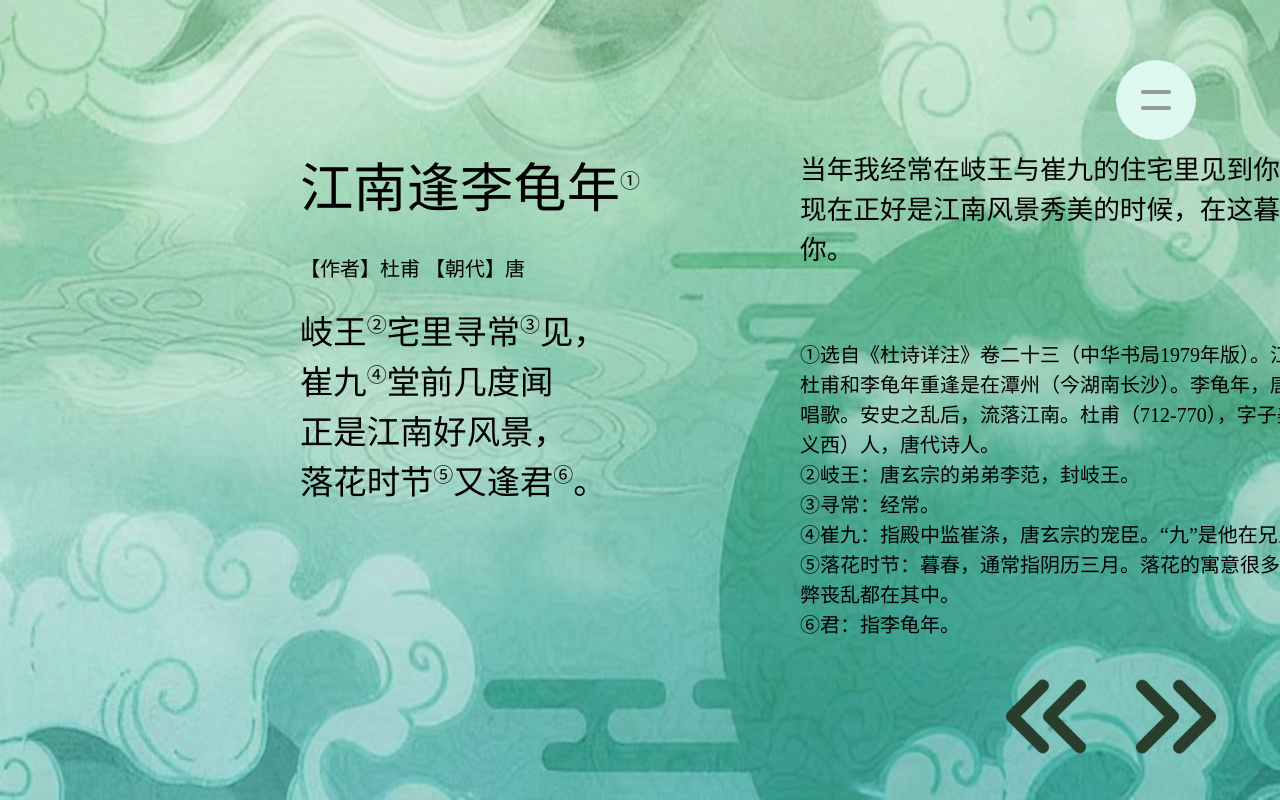
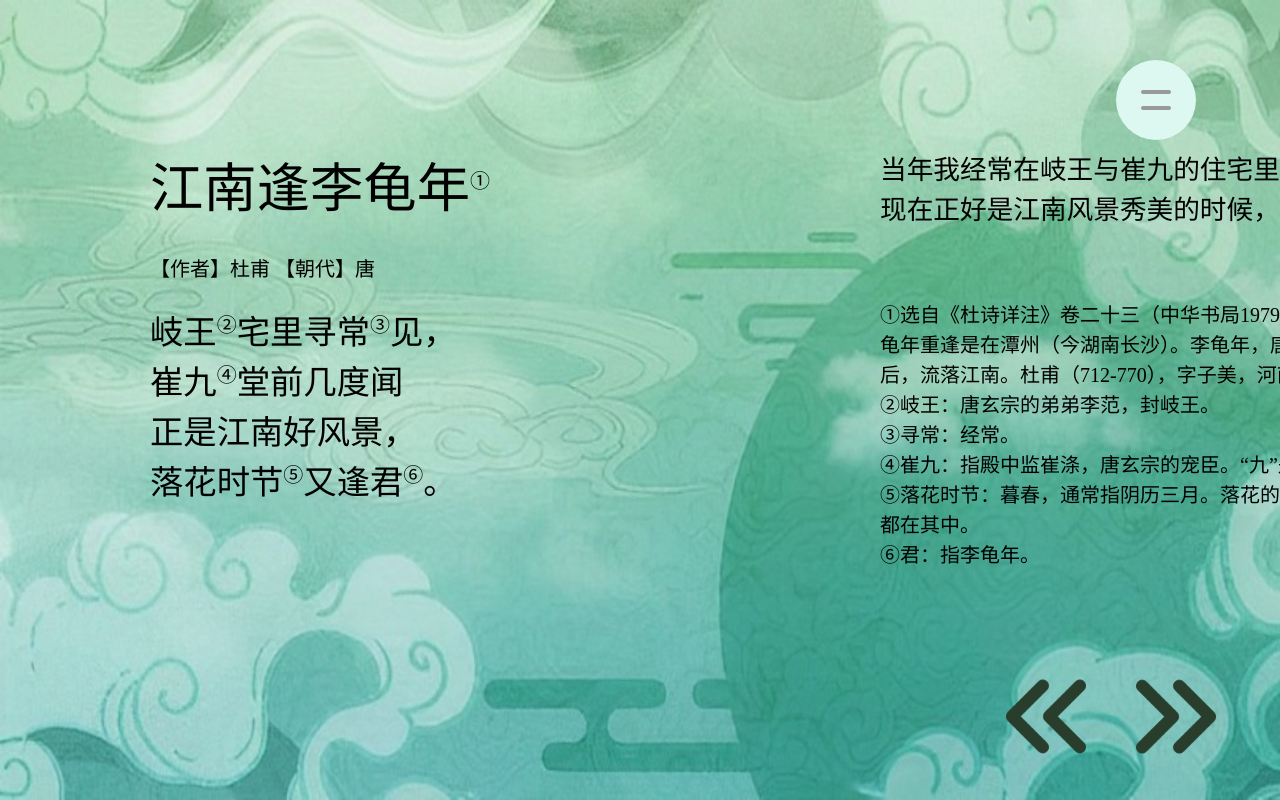
Before and after one commit to Jingjing17/sishoutest, a plain HTML site: page s2.html in a window 1280 px wide. Shown: the top 800 px of the page. Drawn offline with Linux system fonts and the light colour scheme.

Commit message:
Update s2.html

```diff
--- a/s2.html
+++ b/s2.html
@@ -21,7 +21,7 @@
 			justify-content: center;
 			align-items: flex-start;
 			box-sizing: border-box;
-			overflow: hidden;
+
 		}
 
 		body,
@@ -128,10 +128,10 @@
 
 		.poem-section {
 			width: 50%;
-			max-width: 650px;
+			max-width: 800px;
 			left: 0;
 			padding-top:150px;
-			padding-left: 300px;
+			padding-left: 150px;
 			box-sizing: border-box;
 		}
 
@@ -141,7 +141,7 @@
 			left: 0;
 			flex-direction: column;
 			padding-top:150px;
-			padding-left: 150px;
+			padding-left: 80px;
 			box-sizing: border-box;
 		}
 
```
